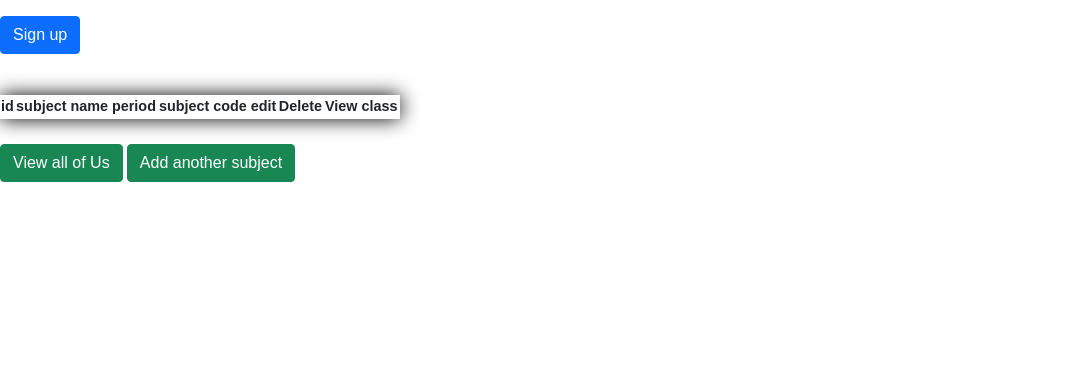
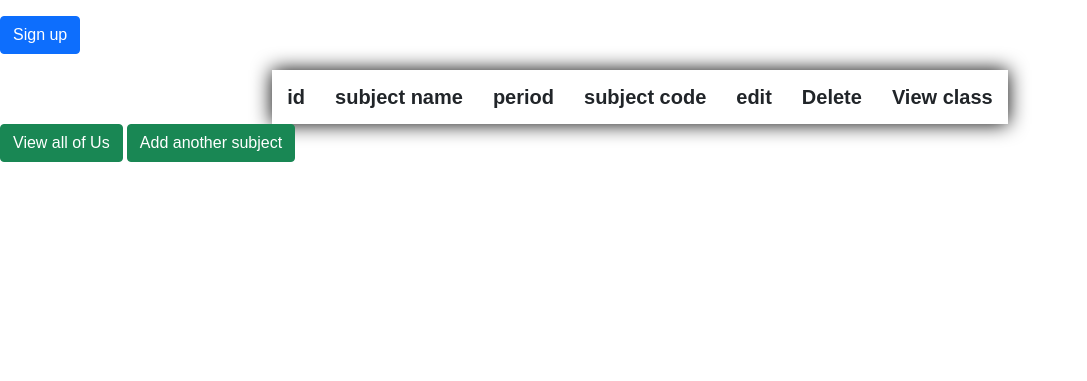
Before and after one commit to LiamNaidoo/Subject-selector, a Flask app: page / in a window 1280 px wide. Shown: the part 88-469 px from the top of the page, without its empty margins (0-1087 px from the left). Run offline with Flask 2, Linux system fonts and the light colour scheme; the visitor is signed in with stand-in values (Sample User, id 1); data that the repository does not hold is empty; some web fonts are replaced.

Commit message:
Table styled

```diff
--- a/FlaskWebProject1/static/custom.css
+++ b/FlaskWebProject1/static/custom.css
@@ -40,16 +40,25 @@ table {
 
 .styled-table {
     margin: 25px 0;
-    font-size: 0.9em;
+    font-size: 20px;
     font-family: sans-serif;
     min-width: 400px;
     box-shadow: 0 0 20px rgb(0, 0, 0);
+    margin: auto;
+    padding: 12px 15px;
+    min-width:400PX;
+    text-align: center;
+}
+
+.styled-table th,
+.styled-table td {
+    padding: 12px 15px;
 }
 
 form {
-    margin-top: 5px;
-    margin-inline: 15px;
-}
+        margin-top: 5px;
+        margin-inline: 15px;
+    }
 
 ul {
     list-style-type: none;
--- a/FlaskWebProject1/templates/index.html
+++ b/FlaskWebProject1/templates/index.html
@@ -36,9 +36,9 @@
         <td> {{ row.subject_name }} </td>
         <td>{{ row.period }}</td>
         <td> {{ row.subject_code }}</td>
-        <td><a href="/edit_subject?id={{row.id}}">Edit</a></td>
-        <td><a href="/admin_delete?id={{ row.id }}" onclick="return confirm('Are you sure you want to delete {{ row.subject_name }}?')">Delete</a></td>
-        <td><a href="/view_subject?id={{row.id}}">View</a></td>
+        <td><a class="btn btn-primary" style="text-decoration:none;" href="/edit_subject?id={{row.id}}">Edit</a></td>
+        <td><ul class="btn btn-danger" style="text-decoration:none;" href="/admin_delete?id={{ row.id }}" onclick="return confirm('Are you sure you want to delete {{ row.subject_name }}?')">Delete</ul></td>
+        <td><a class="btn btn-success" style="text-decoration:none;" href="/view_subject?id={{row.id}}">View</a></td>
     </tr>
     {% endfor %}
 </table>
--- a/FlaskWebProject1/templates/users_add.html
+++ b/FlaskWebProject1/templates/users_add.html
@@ -46,8 +46,8 @@
         <br />
         <input id="pic" type="file" name="avatar" accept="image/*" />
         <br />
-
         <input type="submit" value="Sign Up" />
+        <br />
 
         <script>
             let emailInput = document.querySelector('#email');
```
